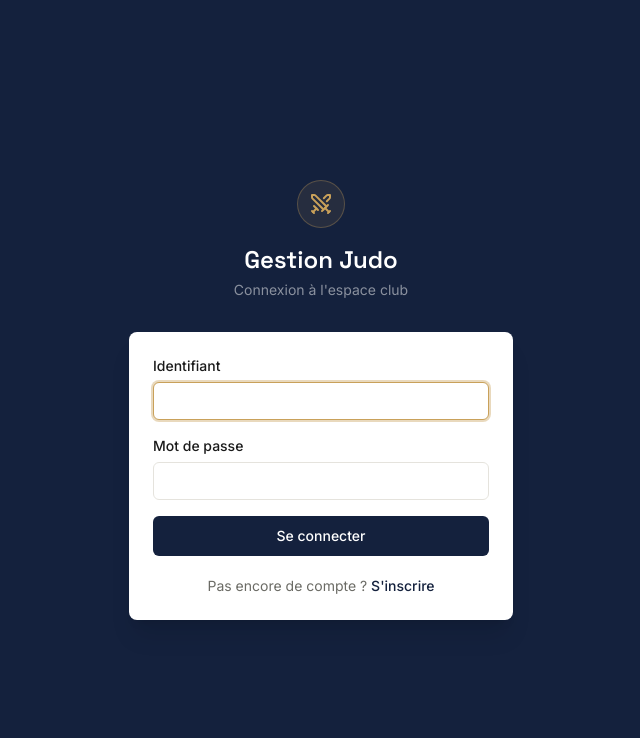
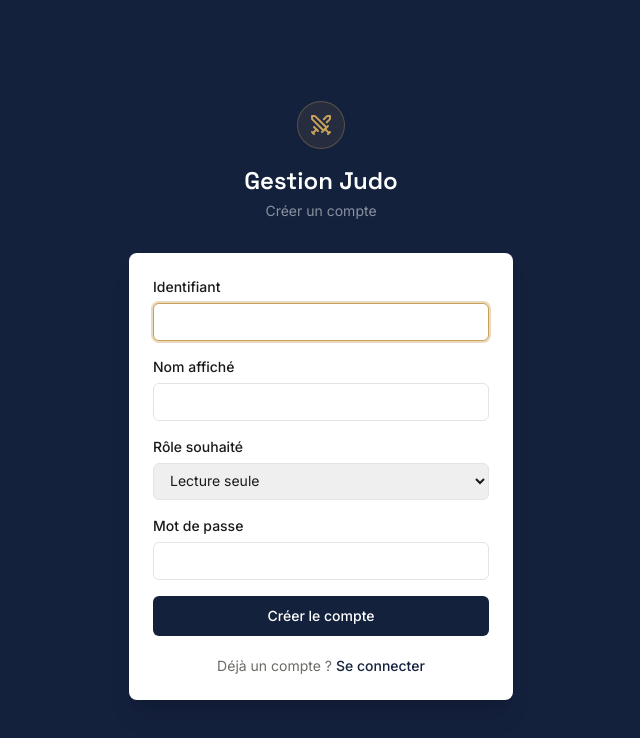
Before and after one commit to hades29rt-ctrl/gestion_judo_club, a React (Vite) app in the folder frontend/: page /register in a window 1280 px wide. Before the commit this address led to /login. Shown: the top 738 px of the page, without its empty margins (319-959 px from the left). Built offline with nearby package versions, Linux system fonts and the light colour scheme; no server answers.

Commit message:
Fix: ajout RegisterPage manquant + route /register

```diff
--- a/frontend/src/App.tsx
+++ b/frontend/src/App.tsx
@@ -3,6 +3,7 @@ import { AuthProvider } from "./context/AuthContext";
 import { AppLayout } from "./components/AppLayout";
 import { RouteProtegee } from "./components/RouteProtegee";
 import { LoginPage } from "./pages/LoginPage";
+import { RegisterPage } from "./pages/RegisterPage";
 import { AdherentsPage } from "./pages/AdherentsPage";
 import { CoursPage } from "./pages/CoursPage";
 import { AppelPage } from "./pages/AppelPage";
@@ -11,6 +12,8 @@ import { CompetitionsPage } from "./pages/CompetitionsPage";
 import { CompetitionDetailPage } from "./pages/CompetitionDetailPage";
 import { PaiementsPage } from "./pages/PaiementsPage";
 import { CommunicationPage } from "./pages/CommunicationPage";
+import { SecuritePage } from "./pages/SecuritePage";
+import { UtilisateursPage } from "./pages/UtilisateursPage";
 import { StatistiquesPage } from "./pages/StatistiquesPage";
 
 export default function App() {
@@ -19,6 +22,7 @@ export default function App() {
       <BrowserRouter>
         <Routes>
           <Route path="/login" element={<LoginPage />} />
+          <Route path="/register" element={<RegisterPage />} />
           <Route
             element={
               <RouteProtegee>
@@ -34,6 +38,8 @@ export default function App() {
             <Route path="/competitions/:competitionId" element={<CompetitionDetailPage />} />
             <Route path="/paiements" element={<PaiementsPage />} />
             <Route path="/communication" element={<CommunicationPage />} />
+            <Route path="/securite" element={<SecuritePage />} />
+            <Route path="/utilisateurs" element={<UtilisateursPage />} />
             <Route path="/statistiques" element={<StatistiquesPage />} />
           </Route>
           <Route path="*" element={<Navigate to="/adherents" replace />} />
--- /dev/null
+++ b/frontend/src/pages/RegisterPage.tsx
@@ -0,0 +1,142 @@
+import { useState } from "react";
+import type { FormEvent } from "react";
+import { Link } from "react-router-dom";
+import { Swords } from "lucide-react";
+import { api } from "../lib/api";
+
+export function RegisterPage() {
+  const [identifiant, setIdentifiant] = useState("");
+  const [motDePasse, setMotDePasse] = useState("");
+  const [nom, setNom] = useState("");
+  const [role, setRole] = useState("lecture_seule");
+  const [erreur, setErreur] = useState<string | null>(null);
+  const [succes, setSucces] = useState(false);
+  const [chargement, setChargement] = useState(false);
+
+  async function handleSubmit(e: FormEvent) {
+    e.preventDefault();
+    setErreur(null);
+    setChargement(true);
+    try {
+      await api.post("/auth/register", {
+        identifiant,
+        mot_de_passe: motDePasse,
+        nom: nom || null,
+        role,
+      });
+      setSucces(true);
+    } catch (err: any) {
+      const detail = err?.response?.data?.detail;
+      setErreur(detail || "Impossible de créer le compte.");
+    } finally {
+      setChargement(false);
+    }
+  }
+
+  return (
+    <div className="w-screen h-screen flex items-center justify-center bg-ink">
+      <div className="w-full max-w-sm">
+        <div className="flex flex-col items-center mb-8">
+          <div className="w-12 h-12 rounded-full bg-gold/10 border border-gold/30 flex items-center justify-center mb-4">
+            <Swords className="w-6 h-6 text-gold" />
+          </div>
+          <h1 className="font-display text-2xl font-semibold text-white">
+            Gestion Judo
+          </h1>
+          <p className="text-white/50 text-sm mt-1">Créer un compte</p>
+        </div>
+
+        {succes ? (
+          <div className="bg-white rounded-lg p-6 shadow-xl text-center space-y-4">
+            <p className="text-sm text-ink_text">
+              Ton compte a été créé. Un administrateur du club doit maintenant
+              l'activer avant que tu puisses te connecter.
+            </p>
+            <Link
+              to="/login"
+              className="block w-full bg-ink text-white text-sm font-medium py-2.5 rounded-md hover:bg-ink-light transition-colors"
+            >
+              Retour à la connexion
+            </Link>
+          </div>
+        ) : (
+          <form
+            onSubmit={handleSubmit}
+            className="bg-white rounded-lg p-6 shadow-xl space-y-4"
+          >
+            <div>
+              <label className="block text-sm font-medium text-ink_text mb-1.5">
+                Identifiant
+              </label>
+              <input
+                type="text"
+                value={identifiant}
+                onChange={(e) => setIdentifiant(e.target.value)}
+                className="w-full px-3 py-2 border border-border rounded-md text-sm focus:outline-none focus:ring-2 focus:ring-gold/40 focus:border-gold"
+                autoFocus
+                required
+              />
+            </div>
+
+            <div>
+              <label className="block text-sm font-medium text-ink_text mb-1.5">
+                Nom affiché
+              </label>
+              <input
+                type="text"
+                value={nom}
+                onChange={(e) => setNom(e.target.value)}
+                className="w-full px-3 py-2 border border-border rounded-md text-sm focus:outline-none focus:ring-2 focus:ring-gold/40 focus:border-gold"
+              />
+            </div>
+
+            <div>
+              <label className="block text-sm font-medium text-ink_text mb-1.5">
+                Rôle souhaité
+              </label>
+              <select
+                value={role}
+                onChange={(e) => setRole(e.target.value)}
+                className="w-full px-3 py-2 border border-border rounded-md text-sm focus:outline-none focus:ring-2 focus:ring-gold/40 focus:border-gold"
+              >
+                <option value="professeur">Professeur</option>
+                <option value="secretaire">Secrétaire</option>
+                <option value="lecture_seule">Lecture seule</option>
+              </select>
+            </div>
+
+            <div>
+              <label className="block text-sm font-medium text-ink_text mb-1.5">
+                Mot de passe
+              </label>
+              <input
+                type="password"
+                value={motDePasse}
+                onChange={(e) => setMotDePasse(e.target.value)}
+                className="w-full px-3 py-2 border border-border rounded-md text-sm focus:outline-none focus:ring-2 focus:ring-gold/40 focus:border-gold"
+                required
+              />
+            </div>
+
+            {erreur && <p className="text-sm text-danger">{erreur}</p>}
+
+            <button
+              type="submit"
+              disabled={chargement}
+              className="w-full bg-ink text-white text-sm font-medium py-2.5 rounded-md hover:bg-ink-light transition-colors disabled:opacity-50"
+            >
+              {chargement ? "Création..." : "Créer le compte"}
+            </button>
+
+            <p className="text-center text-sm text-muted pt-1">
+              Déjà un compte ?{" "}
+              <Link to="/login" className="text-ink font-medium hover:underline">
+                Se connecter
+              </Link>
+            </p>
+          </form>
+        )}
+      </div>
+    </div>
+  );
+}
```
